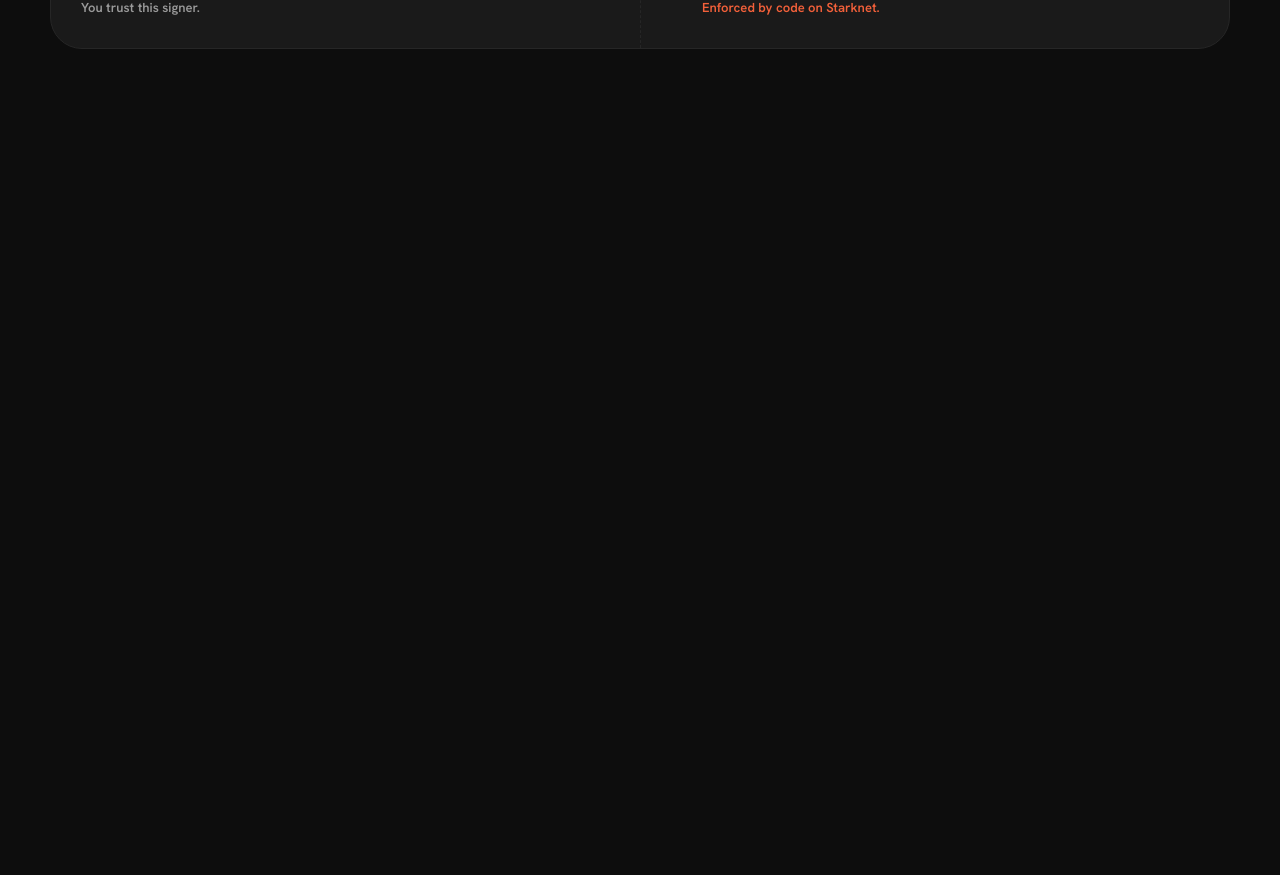
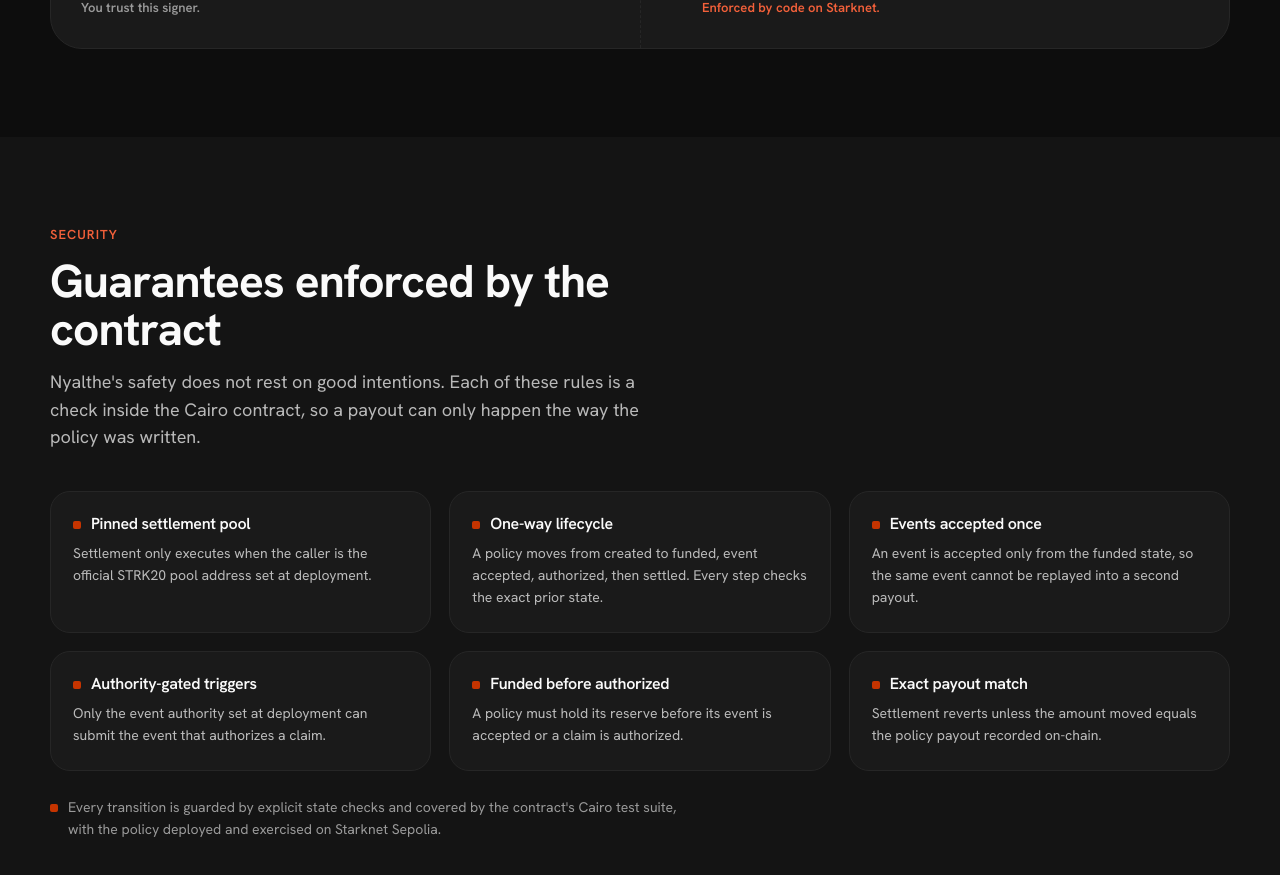
Before and after one commit to mystiquemide/nyalthe, a Next.js app: page / in a window 1280 px wide. Shown: the part 3535-4410 px from the top of the page. Before the commit the page ends 3672 px from the top, so only its background shows below. Built offline with nearby package versions, Linux system fonts and the light colour scheme.

Commit message:
Add security section

```diff
--- /dev/null
+++ b/src/app/components/site/Security.module.css
@@ -0,0 +1,112 @@
+.section {
+  background: var(--panel);
+  padding: 88px var(--gutter);
+}
+
+.inner {
+  max-width: var(--maxw);
+  margin: 0 auto;
+}
+
+.head {
+  max-width: 680px;
+  margin-bottom: 40px;
+}
+
+.eyebrow {
+  font-size: 13px;
+  font-weight: 600;
+  letter-spacing: 0.08em;
+  text-transform: uppercase;
+  color: var(--aqua-deep);
+  margin-bottom: 12px;
+}
+
+.h2 {
+  font-size: clamp(30px, 4.5vw, 46px);
+  font-weight: 700;
+  letter-spacing: -0.02em;
+  margin-bottom: 14px;
+}
+
+.intro {
+  font-size: 18px;
+  line-height: 1.55;
+  color: var(--body);
+  max-width: 60ch;
+}
+
+.grid {
+  display: grid;
+  grid-template-columns: repeat(3, 1fr);
+  gap: 18px;
+}
+
+.card {
+  background: var(--surface-2);
+  border: 1px solid var(--border);
+  border-radius: var(--radius-card);
+  padding: 24px 22px;
+}
+
+.cardHead {
+  display: flex;
+  align-items: center;
+  gap: 10px;
+  margin-bottom: 10px;
+}
+
+.marker {
+  width: 8px;
+  height: 8px;
+  border-radius: 2px;
+  background: var(--aqua);
+  flex: none;
+}
+
+.cardTitle {
+  font-size: 16px;
+  font-weight: 600;
+  color: var(--ink);
+}
+
+.cardText {
+  font-size: 14px;
+  line-height: 1.55;
+  color: var(--body);
+}
+
+.foot {
+  margin-top: 26px;
+  display: flex;
+  gap: 10px;
+  align-items: flex-start;
+  font-size: 14px;
+  line-height: 1.55;
+  color: var(--muted);
+  max-width: 80ch;
+}
+.foot::before {
+  content: "";
+  width: 8px;
+  height: 8px;
+  margin-top: 7px;
+  border-radius: 2px;
+  background: var(--aqua);
+  flex: none;
+}
+
+@media (max-width: 900px) {
+  .grid {
+    grid-template-columns: repeat(2, 1fr);
+  }
+}
+
+@media (max-width: 560px) {
+  .section {
+    padding: 64px var(--gutter);
+  }
+  .grid {
+    grid-template-columns: 1fr;
+  }
+}
--- /dev/null
+++ b/src/app/components/site/Security.tsx
@@ -0,0 +1,64 @@
+import styles from "./Security.module.css";
+
+const GUARANTEES = [
+  {
+    title: "Pinned settlement pool",
+    text: "Settlement only executes when the caller is the official STRK20 pool address set at deployment.",
+  },
+  {
+    title: "One-way lifecycle",
+    text: "A policy moves from created to funded, event accepted, authorized, then settled. Every step checks the exact prior state.",
+  },
+  {
+    title: "Events accepted once",
+    text: "An event is accepted only from the funded state, so the same event cannot be replayed into a second payout.",
+  },
+  {
+    title: "Authority-gated triggers",
+    text: "Only the event authority set at deployment can submit the event that authorizes a claim.",
+  },
+  {
+    title: "Funded before authorized",
+    text: "A policy must hold its reserve before its event is accepted or a claim is authorized.",
+  },
+  {
+    title: "Exact payout match",
+    text: "Settlement reverts unless the amount moved equals the policy payout recorded on-chain.",
+  },
+];
+
+export default function Security() {
+  return (
+    <section id="security" className={styles.section}>
+      <div className={styles.inner}>
+        <div className={styles.head}>
+          <p className={styles.eyebrow}>Security</p>
+          <h2 className={styles.h2}>Guarantees enforced by the contract</h2>
+          <p className={styles.intro}>
+            Nyalthe's safety does not rest on good intentions. Each of these rules is a
+            check inside the Cairo contract, so a payout can only happen the way the policy
+            was written.
+          </p>
+        </div>
+
+        <div className={styles.grid}>
+          {GUARANTEES.map((g) => (
+            <article key={g.title} className={styles.card}>
+              <div className={styles.cardHead}>
+                <span className={styles.marker} aria-hidden />
+                <h3 className={styles.cardTitle}>{g.title}</h3>
+              </div>
+              <p className={styles.cardText}>{g.text}</p>
+            </article>
+          ))}
+        </div>
+
+        <p className={styles.foot}>
+          Every transition is guarded by explicit state checks and covered by the
+          contract's Cairo test suite, with the policy deployed and exercised on Starknet
+          Sepolia.
+        </p>
+      </div>
+    </section>
+  );
+}
--- a/src/app/page.tsx
+++ b/src/app/page.tsx
@@ -4,6 +4,7 @@ import HowItWorks from "./components/site/HowItWorks";
 import PrivateByDesign from "./components/site/PrivateByDesign";
 import ProofModel from "./components/site/ProofModel";
 import TrustBoundary from "./components/site/TrustBoundary";
+import Security from "./components/site/Security";
 
 export default function Page() {
   return (
@@ -15,6 +16,7 @@ export default function Page() {
         <PrivateByDesign />
         <ProofModel />
         <TrustBoundary />
+        <Security />
       </main>
     </>
   );
```
